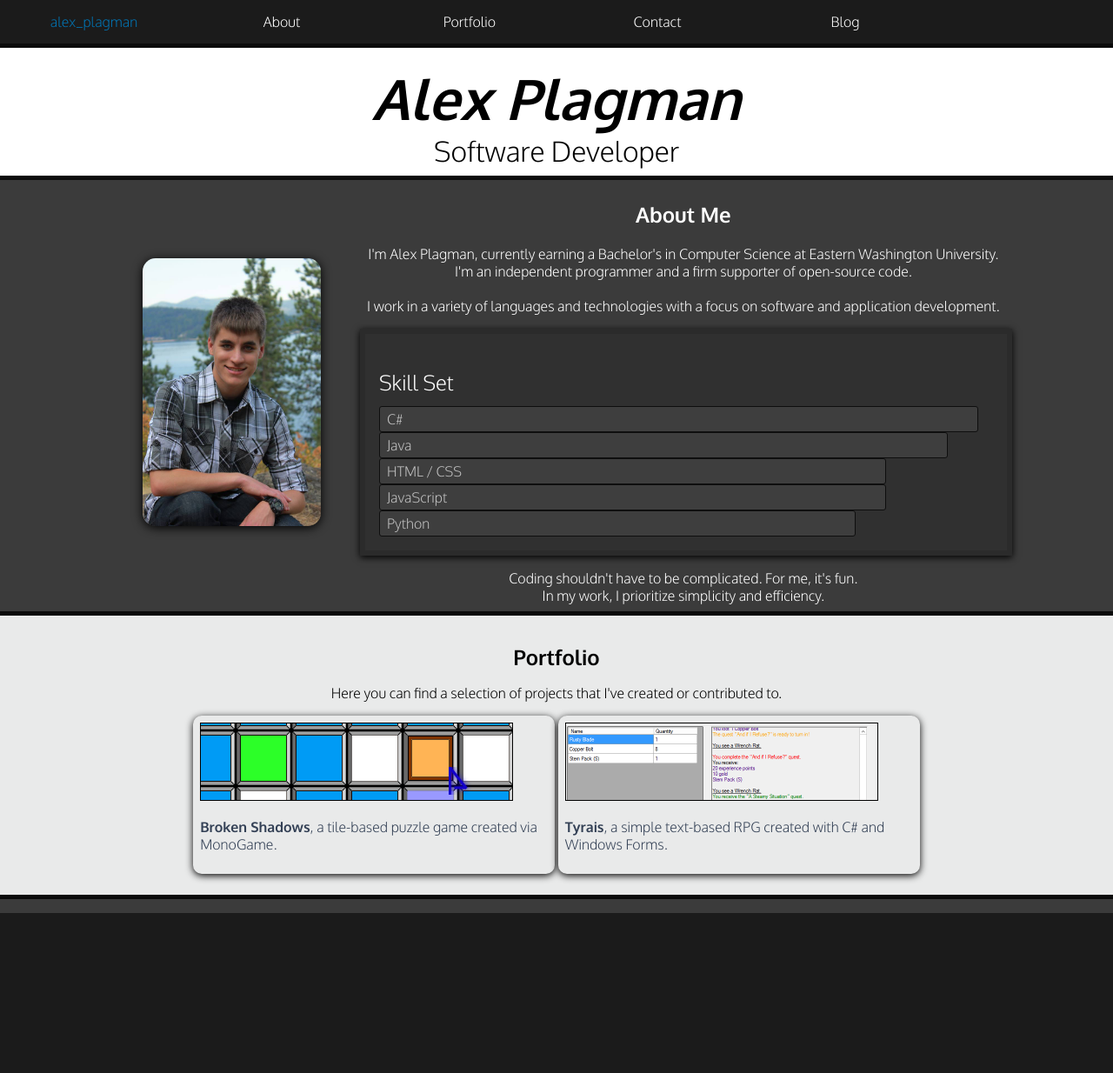
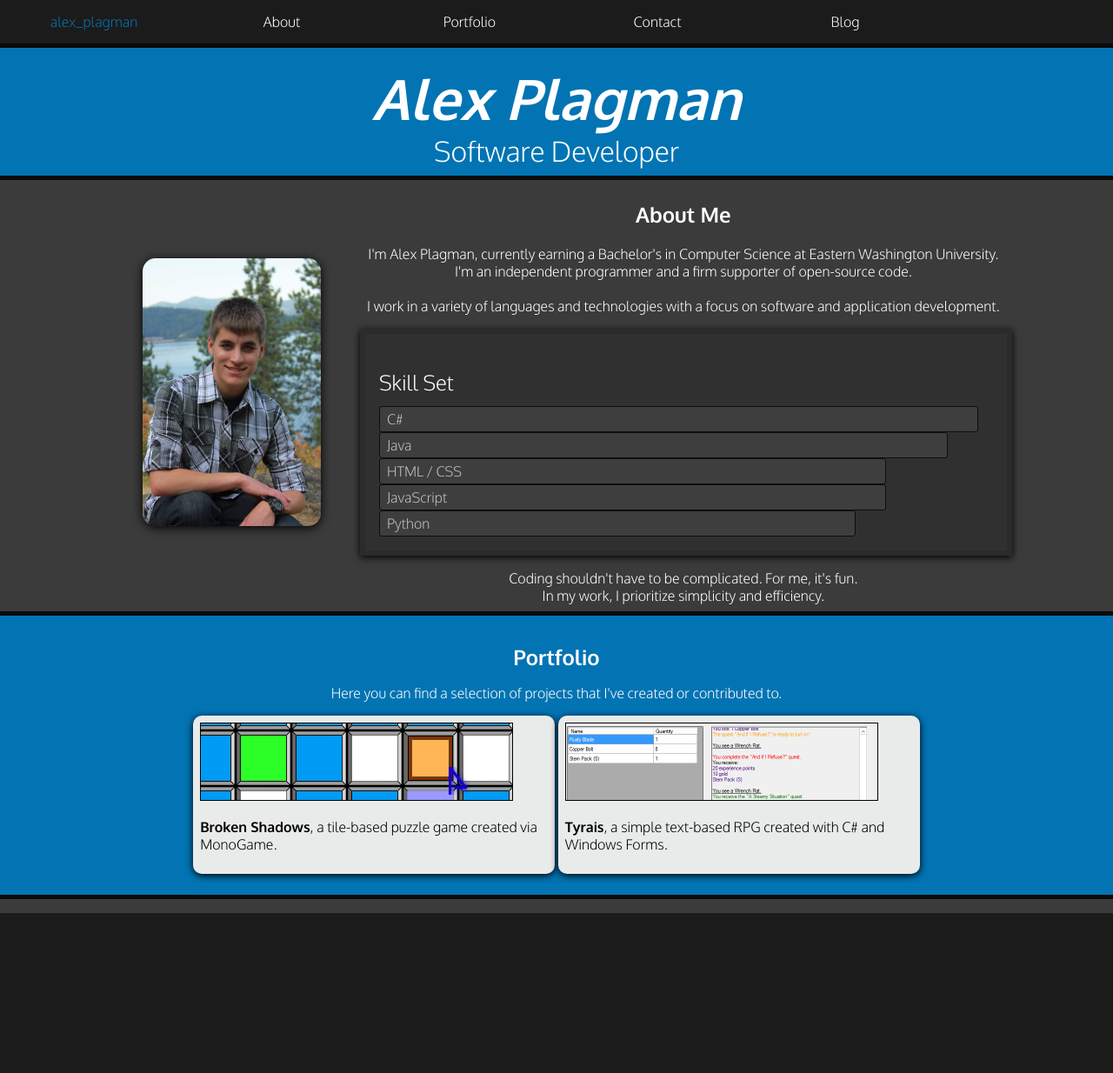
Before and after one commit to natrastellar/website, a web app: file AlexPlagman/index.html in a window 1280 px wide. Shown: the top 1234 px of the page at 87% size. Run offline with its HTML, style and script files only (its server is not run), Linux system fonts and the light colour scheme; some libraries are stand-ins or nearby versions.

Commit message:
Minor Changes

```diff
--- a/AlexPlagman/blog.html
+++ b/AlexPlagman/blog.html
@@ -20,7 +20,7 @@
         </header>
         <div id="content">
             <section class="lead">
-                <p id="banner">Alex Plagman</p>
+                <p id="tagline">Alex Plagman</p>
             </section>
         </div>
         <footer>
--- a/AlexPlagman/css/main.css
+++ b/AlexPlagman/css/main.css
@@ -86,8 +86,9 @@
 .lead {
     display: block;
     padding: .25em;
-    background: #FFF;
+    background: #0274B3;
 
+    color: #FFF;
     font-size: 2em;
     font-weight: 300;
     text-align: center;
@@ -231,7 +232,9 @@
     width: 100%;
     margin-bottom: 1em;
     padding: 0.5em 0;
-    background: #E9EAEA;
+    background: #0274B3;
+
+    color: #FFF;
 }
 
 #portfolio h1 {
@@ -248,7 +251,7 @@
     background: #E9EAEA;
     box-shadow: 0 2px 8px rgba(0, 0, 0, 1);
 
-    color: #334055;
+    color: #000;
     cursor: pointer;
     list-style: none;
     text-align: left;
--- a/AlexPlagman/index.html
+++ b/AlexPlagman/index.html
@@ -25,7 +25,7 @@
             <section id="summary">
                 <div>
                     <div id="self">
-                        <img src="img/me.jpg">
+                        <img src="img/me.jpg" title="Yours truly.">
                     </div>
                     <div id="description">
                         <h1>About Me</h1>
@@ -81,7 +81,7 @@
                         </a>
                     </div>
                     <div id="copyright">
-                        <p>This website originally created by me in 2016.<br>Zero Rights Reserved.</p>
+                        <p>This website originally created by me in 2016.<br>That being said, feel free to use whatever you would like. Zero Rights Reserved.</p>
                     </div>
                 </div>
             </div>
```
